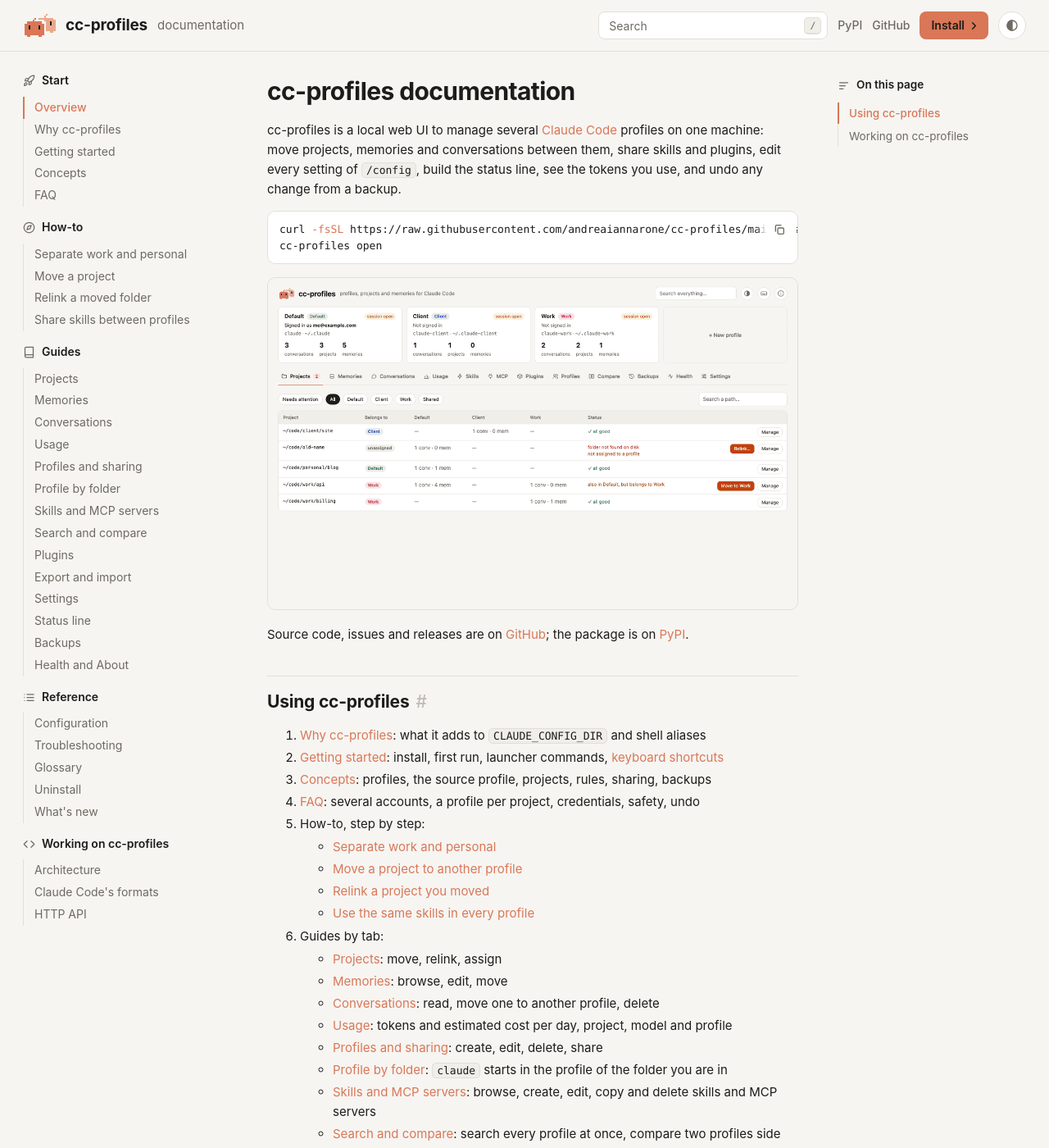
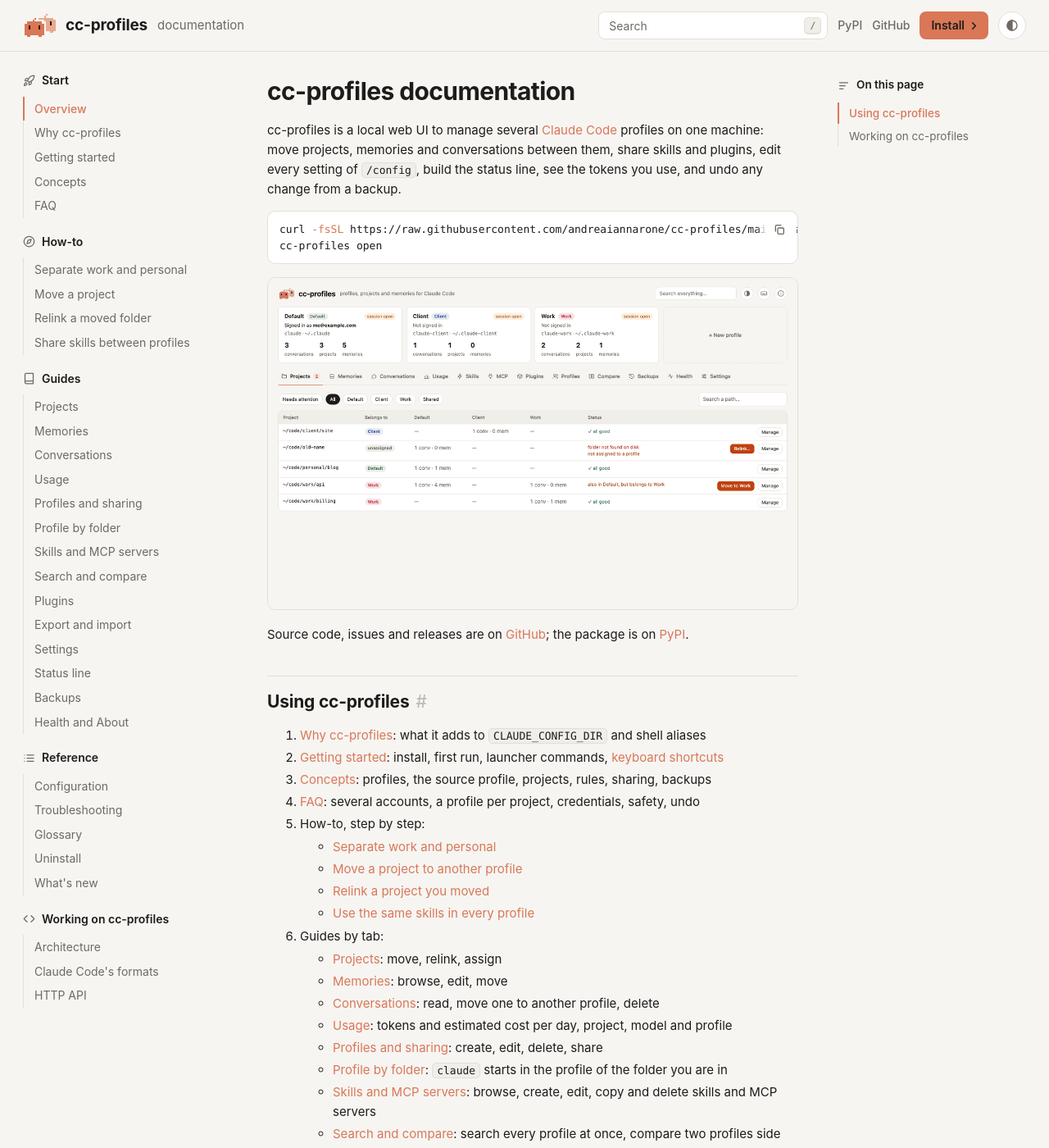
Before and after one commit to andreaiannarone/cc-profiles, a Jekyll site: the page built from docs/README.md, in a window 1280 px wide and 1400 px high. Shown: the whole window at 82% size. Built offline with Jekyll 4.4.1, drawn with Linux system fonts in a browser that asks for light colours; our own code applies the rules of GitHub Pages for plain Markdown files.

Commit message:
Revert "Docs site: a more compact sidebar, spaced like On this page"
This reverts commit f16594108e8a790f620f1a713f42a499ee232d4b.

```diff
--- a/docs/assets/site.css
+++ b/docs/assets/site.css
@@ -108,12 +108,12 @@ a:hover { text-decoration: underline; }
 /* the group of the page, above its title */
 .eyebrow { margin: 4px 0 6px; color: var(--accent); font-size: 13.5px; font-weight: 600; }
 .doc .eyebrow + h1 { margin-top: 0; }
-.ngroup { display: grid; gap: 0; margin-bottom: 14px; }
+.ngroup { display: grid; gap: 0; margin-bottom: 18px; }
 .ngroup:last-child { margin-bottom: 0; }
 .nlabel svg { width: 15px; height: 15px; flex: none; color: var(--muted); }
 .nlabel { display: flex; align-items: center; gap: 8px; font-size: 14px; font-weight: 600; color: var(--text); padding: 0 0 8px; }
 /* links like On this page: a thin line on the left, the current page in orange with its own bar */
-.side a { display: block; padding: 4px 0 4px 12px; border-left: 2px solid transparent; color: var(--muted); font-size: 14px; line-height: 1.35;
+.side a { display: block; padding: 5px 0 5px 12px; border-left: 2px solid transparent; color: var(--muted); font-size: 14px; line-height: 1.4;
   background: linear-gradient(var(--line), var(--line)) 0 0 / 1px 100% no-repeat border-box; }
 .side a:hover { color: var(--text); text-decoration: none; }
 .side a.on { color: var(--accent); border-left-color: var(--accent); font-weight: 550; }
```
Also changed, not shown: CHANGELOG.md.
